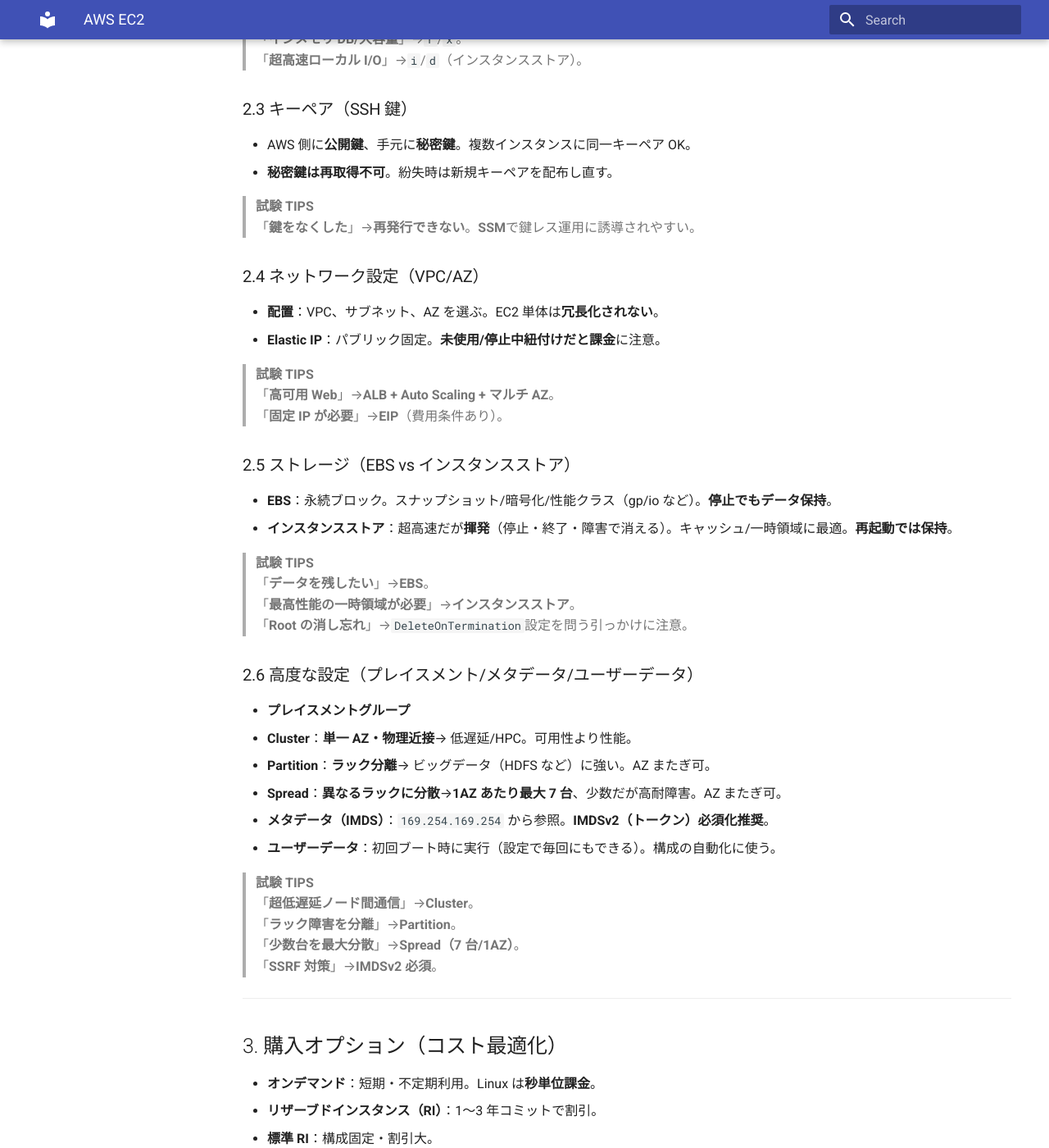
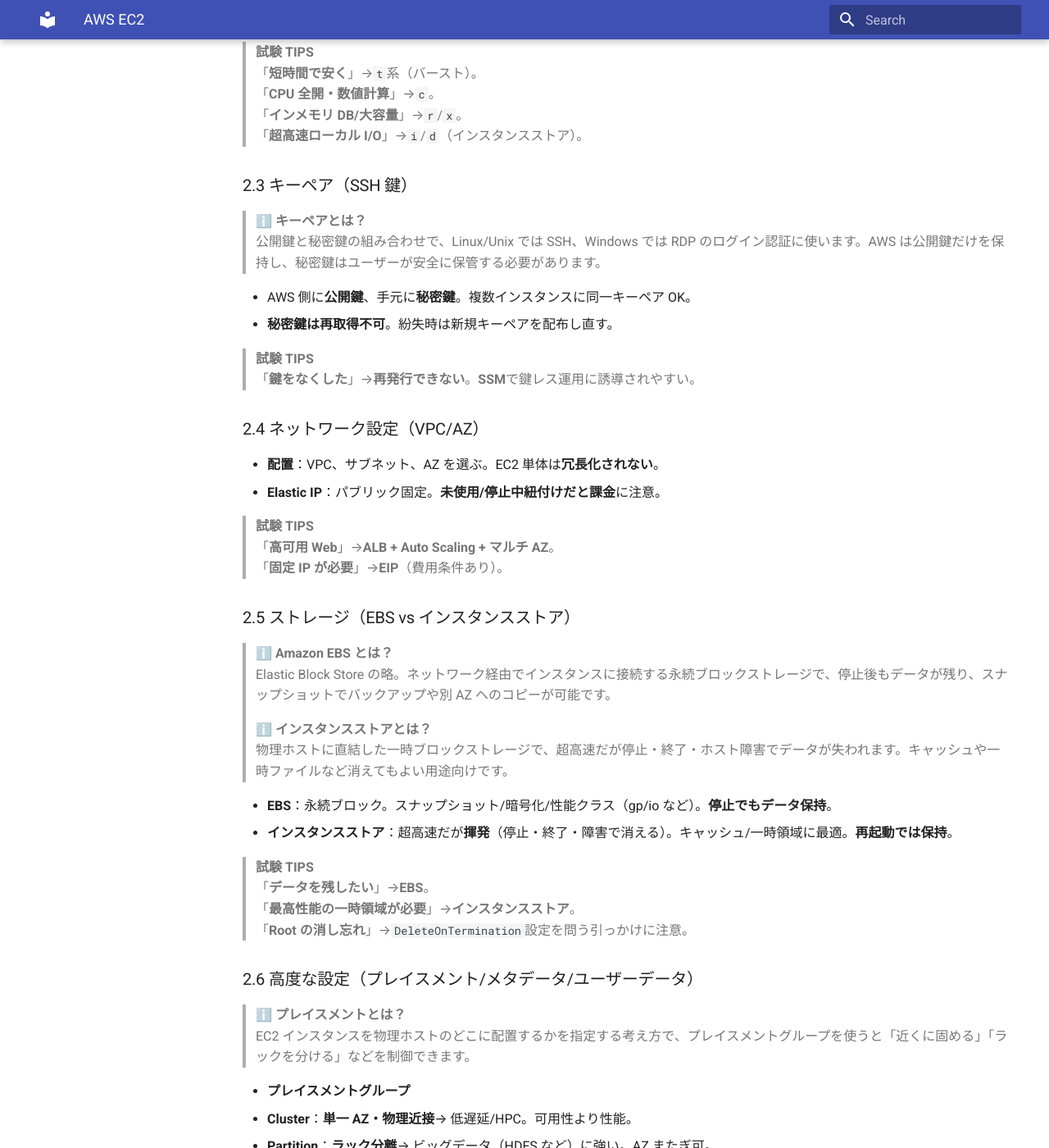
Before and after one commit to Sunny9-nao/aws-saa-ghpages-kit, an MkDocs documentation site: the page built from docs/notes/EC2.md, in a window 1280 px wide and 1400 px high, scrolled down 2149 px. Shown: the whole window at 82% size. Built offline with MkDocs 1.6.1 and Material for MkDocs 9.7.7, drawn with Linux system fonts in a browser that asks for light colours; some of the changed text lies outside the part shown.

Commit message:
EC2notes修正

```diff
--- a/docs/notes/EC2.md
+++ b/docs/notes/EC2.md
@@ -60,6 +60,9 @@
 
 ### 2.2 インスタンスタイプとファミリー
 
+> ℹ️ **インスタンスタイプとは？**
+> EC2 インスタンスに割り当てる仮想ハードウェア仕様のセットです。vCPU 数、メモリ量、ネットワーク帯域、ローカルストレージ構成などをまとめて定義し、選ぶだけで実行基盤の性能が決まります。
+
 - **命名の読み方**：`c7g.large` → c=Compute、7=世代、g=Graviton、large=サイズ。
 - **主な用途**
   - 汎用：`t`（**バースト**）、`m`（バランス）
@@ -74,6 +77,9 @@
 > 「**超高速ローカル I/O**」→`i`/`d`（インスタンスストア）。
 
 ### 2.3 キーペア（SSH 鍵）
+
+> ℹ️ **キーペアとは？**
+> 公開鍵と秘密鍵の組み合わせで、Linux/Unix では SSH、Windows では RDP のログイン認証に使います。AWS は公開鍵だけを保持し、秘密鍵はユーザーが安全に保管する必要があります。
 
 - AWS 側に**公開鍵**、手元に**秘密鍵**。複数インスタンスに同一キーペア OK。
 - **秘密鍵は再取得不可**。紛失時は新規キーペアを配布し直す。
@@ -92,6 +98,12 @@
 
 ### 2.5 ストレージ（EBS vs インスタンスストア）
 
+> ℹ️ **Amazon EBS とは？**
+> Elastic Block Store の略。ネットワーク経由でインスタンスに接続する永続ブロックストレージで、停止後もデータが残り、スナップショットでバックアップや別 AZ へのコピーが可能です。
+
+> ℹ️ **インスタンスストアとは？**
+> 物理ホストに直結した一時ブロックストレージで、超高速だが停止・終了・ホスト障害でデータが失われます。キャッシュや一時ファイルなど消えてもよい用途向けです。
+
 - **EBS**：永続ブロック。スナップショット/暗号化/性能クラス（gp/io など）。**停止でもデータ保持**。
 - **インスタンスストア**：超高速だが**揮発**（停止・終了・障害で消える）。キャッシュ/一時領域に最適。**再起動では保持**。
 
@@ -102,11 +114,18 @@
 
 ### 2.6 高度な設定（プレイスメント/メタデータ/ユーザーデータ）
 
+> ℹ️ **プレイスメントとは？**
+> EC2 インスタンスを物理ホストのどこに配置するかを指定する考え方で、プレイスメントグループを使うと「近くに固める」「ラックを分ける」などを制御できます。
+
 - **プレイスメントグループ**
   - **Cluster**：**単一 AZ・物理近接**→ 低遅延/HPC。可用性より性能。
   - **Partition**：**ラック分離**→ ビッグデータ（HDFS など）に強い。AZ またぎ可。
   - **Spread**：**異なるラックに分散**→**1AZ あたり最大 7 台**、少数だが高耐障害。AZ またぎ可。
 - **メタデータ（IMDS）**：`169.254.169.254` から参照。**IMDSv2（トークン）必須化推奨**。
+
+> ℹ️ **インスタンスメタデータとは？**
+> 実行中のインスタンス自身が HTTP 経由で取得できる動的情報の集合体です。インスタンス ID、IAM ロール、一時的な認証情報などをプログラムから取得し、自動設定や資格情報の受け渡しに活用します。
+
 - **ユーザーデータ**：初回ブート時に実行（設定で毎回にもできる）。構成の自動化に使う。
 
 > **試験 TIPS**
```
Also changed, not shown: docs/notes/index.md (+3 -3 lines).
